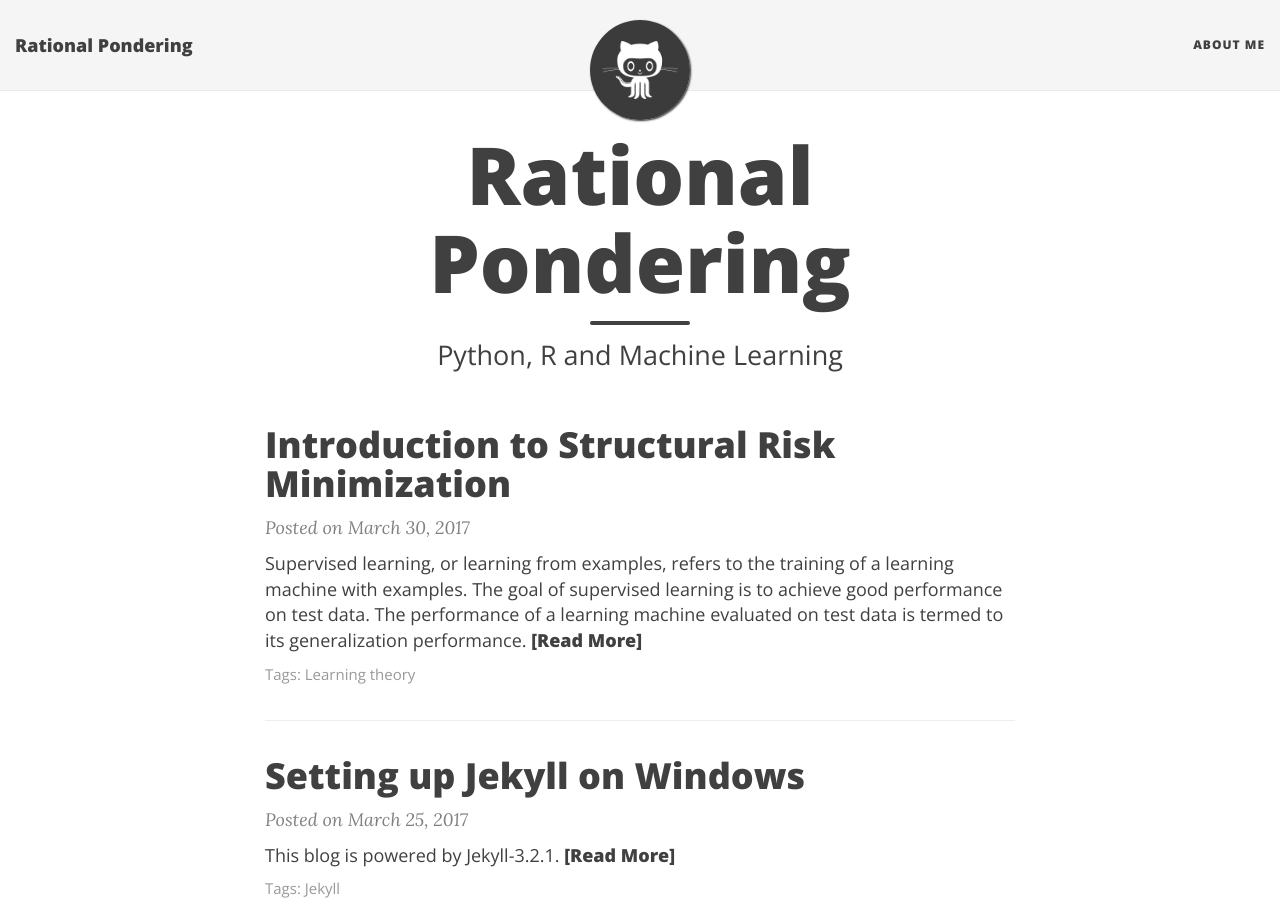
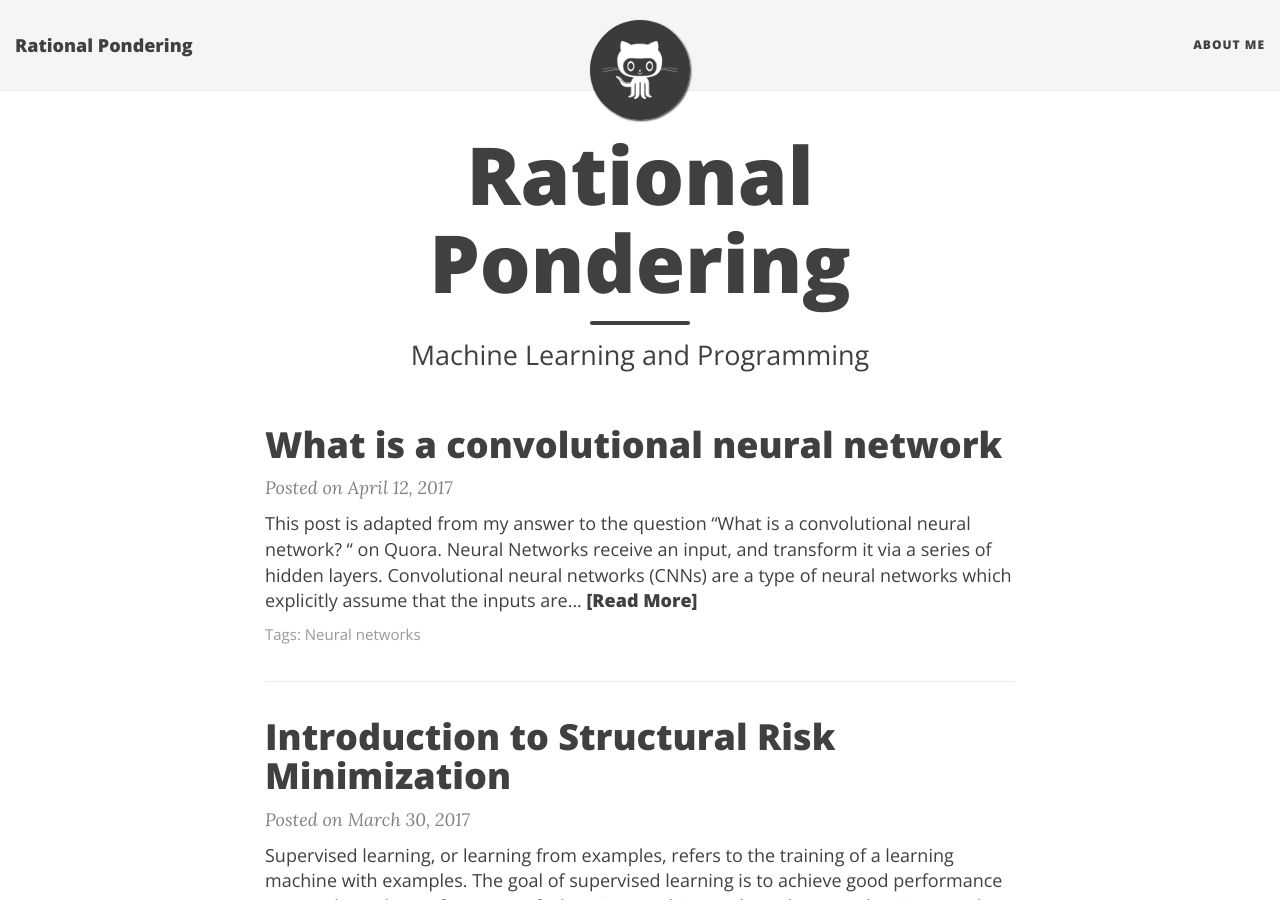
Before and after one commit to const-yield/const-yield.github.io, a Jekyll site: the page built from index.html, in a window 1280 px wide and 900 px high. Built offline with Jekyll 4.4.1, drawn with Linux system fonts in a browser that asks for light colours; nearby versions of some CDN libraries; the list of posts is cut into pages by our own code.

Commit message:
Added a new post on CNN

```diff
--- /dev/null
+++ b/_posts/2017-04-12-What-is-a-convolutional-network.md
@@ -0,0 +1,108 @@
+---
+layout: post
+title: "What is a convolutional neural network"
+description: ""
+category: Machine Learning
+tags: [Neural networks]
+---
+
+
+This post is adapted from my answer to the question "What is a convolutional neural network? " on **Quora**.
+
+Neural Networks receive an input, and transform it via a series of hidden layers.
+Convolutional neural networks (CNNs) are a type of neural networks which explicitly assume that the inputs are images.  They encodes certain properties of image data into their architecture, which improves generalization performance through reducing the number of network parameters.
+
+Motivation
+------------------
+A ordinary neural network  or multi-layer perceptron  (MLP) is made up of input/out layers and a series of hidden layers. Fig. 1 shows an example of MLP which contains only one hidden layer.  Note that each hidden layer is fully connected to the previous layer, i.e., each neuron in the hidden layer connects to all neurons in the previous layer.
+
+<div>
+<center>
+<img  alt="A multi-layer perceptron" src="/img/2017-04-12-multi-layer-perceptron.png">
+</center>
+<center>Figure 1. A multi-layer perceptron [3] </center>
+</div>
+
+There are three main problems if we use MLP for image recognition tasks:
+
+- MLPs do not scale well
+The generalization performance of the MLP will be eclipsed by its excessive free parameters, i.e., weights.  For example, each image from the ImageNet [4] has a size of 256x256x3. That means each neuron in the hidden layer  will have 256x256x3=196608 connections with each pixel in the input image in Fig. 1.  The total number of weights would scale up quickly if we want to add more neurons or hidden layers. The enormous number of weights(parameters) produced by full connectivity would quickly lead to over-fitting.
+
+ - MLPs ignore pixel correlation
+It is an important property of images that nearby pixels are more strongly correlated than distant pixels. This property is not taken advantage of by MLP due to the full connectivity.  This property suggests  local connectivity is preferred.
+
+ - MLPs are not robust to image transformations
+It is expected that the recognition algorithm should be robust to transformations applied to the input image. For example, for handwritten digit recognition, a particular digit should be assigned the same value regardless of its position within the image or of its size.
+
+ For MLPs, any subtle change in scale or position from the input layer would produce significant changes in following layers. It is therefore advantageous to incorporate into the network some invariance to common changes that could occur in images, e.g., translation,  scale, etc.
+
+Accordingly image recognition tasks require a new type of neural network.
+
+
+Network Design Strategy
+------------------
+
+The design of CNNs follows the guidelines presented below [1]:
+
+Two performance measures should be considered when evaluating a neural network, namely the learning speed and the generalization performance.  Generalization is the first property that should be considered as it determines the amount of training data the network needs to produce correct response on unseen data.
+
+LeCun wrote in [1] that "good generalization performance can be obtained if some prior knowledge about the task is built into the network".  Tailoring the network architecture affects the network complexity. The network complexity is reflected on the number of its free parameters, which should be minimized to increase the likelihood of correct generalization.  However the work must be done without deteriorating the network's capability to compute the desire function.
+
+
+Convolutional Neural Networks
+------------------
+
+To utilize the prior knowledge on image recognition,  CNNs incorporate the following concepts into the design:
+
+- Local connectivity
+  Local connectivity is a solution to the over-parameterization problem.  The advantage of using local features and the derived high order features has been demonstrated in classical work in visual recognition.  This knowledge can be easily built into the network, by forcing the neurons to receive only local information.
+  This notion is illustrated in  Fig. 2 where layer m-1 can be considered as input images, and layer m is the hidden layer.  It can be seen from the figure that each neuron in the hidden layer connects to only 3  adjacent input pixels in the image.  Local connectivity also takes advantage of the pixel correlation from input image, as each neuron in the hidden layer only cares about nearby pixels in a neighbourhood.
+
+<div>
+<center>
+<img  alt="A neural network with local connectivity" src="/img/2017-04-12-local-connectivity.png">
+</center>
+<center>Figure 2. A neural network with local connectivity [5] </center>
+<br>
+</div>
+
+ - Weight sharing
+   One problem of image recognition tasks is that images that contain the same semantic object could have the object at various locations on the image.  As a result,  classical work in visual recognition detects local features at various location on the input image. Weight sharing is a solution that stimulates the approach of applying local feature detectors at different positions of the image. It is also a solution to improve network robustness against image transformations.
+   As depicted in Figure 3,  the three neurons in hidden layer m share the same weight.  Weights of the same colour are constrained to be identical.  Note that the hidden layer m could contain multiple planes of neurons that share the same weights.  These planes are referred to as "feature maps".  Neurons in every feature map are constrained to have identical weights, which is equivalent to performing  the same operation in different parts of the image.
+   Since each neuron is only connected to part of an image, and keeps the information in the corresponding feature map. This behaviour is equivalent to a convolution with a small size kernel, followed by a squashing function [2]. This is also how CNN was named.
+
+<div>
+<center>
+<img  alt="A neural network with weight sharing" src="/img/2017-04-12-weight-sharing.png">
+</center>
+<center>Figure 3.  A neural network with weight sharing [5]  </center>
+<br>
+</div>
+
+ -  Sub sampling
+    As an object can appear at various locations on the input image, the precise location of a local feature is not important to the classification. That means the network can afford to lose the exact position information. However an approximate position information should be retained so that the next layer can possibly detect higher- order feature.  As a result the feature maps need not be as the same size of the input image. Instead, a feature map can be built by sub sampling the input image. Sub sampling provides a form of invariance to distortions and translations.
+
+Piecing these concepts together results in LeNet, one of the first CNN, which is illustrated in Fig 4 [5]. Although Fig 4 does not precisely reflect the architecture presented in [2],  it can still be used as an meaningful illustration.
+
+As shown in Fig 4, LeNet is made up of alternating convolutional and sub-sampling layers in its lower-layers. Its upper layers correspond to fully-connected layers employed in MLPs.
+
+
+ <div>
+ <center>
+ <img  alt="The LeNet" src="/img/2017-04-12-LeNet-architecture.png">
+ </center>
+ <center>Figure 4.  The LeNet [5]   </center>
+ <br>
+</div>
+
+
+LeNet has been shown to generalize well compared to MLP in [2].  This network was the origin of much of the recent CNN architectures.
+
+
+References
+------------------
+[1] LeCun, Yann. "Generalization and network design strategies." Connectionism in perspective (1989): 143-155.
+[2] Le Cun, B. Boser, et al. "Handwritten digit recognition with a back-propagation network." Advances in neural information processing systems. 1990.
+[3] Multilayer Perceptron http://deeplearning.net/tutorial/mlp.html
+[4]Deng, Jia, et al. "Imagenet: A large-scale hierarchical image database" Computer Vision and Pattern Recognition, 2009.
+[5] Convolutional Neural Networks (LeNet) http://deeplearning.net/tutorial/lenet.html
--- a/index.html
+++ b/index.html
@@ -1,7 +1,7 @@
 ---
 layout: page
 title: Rational Pondering
-subtitle: Python, R and Machine Learning
+subtitle: Machine Learning and Programming
 ---
 
 <div class="posts-list">
```
Also changed, not shown: img/2017-04-12-LeNet-architecture.png (added), img/2017-04-12-local-connectivity.png (added), img/2017-04-12-multi-layer-perceptron.png (added), img/2017-04-12-weight-sharing.png (added).
